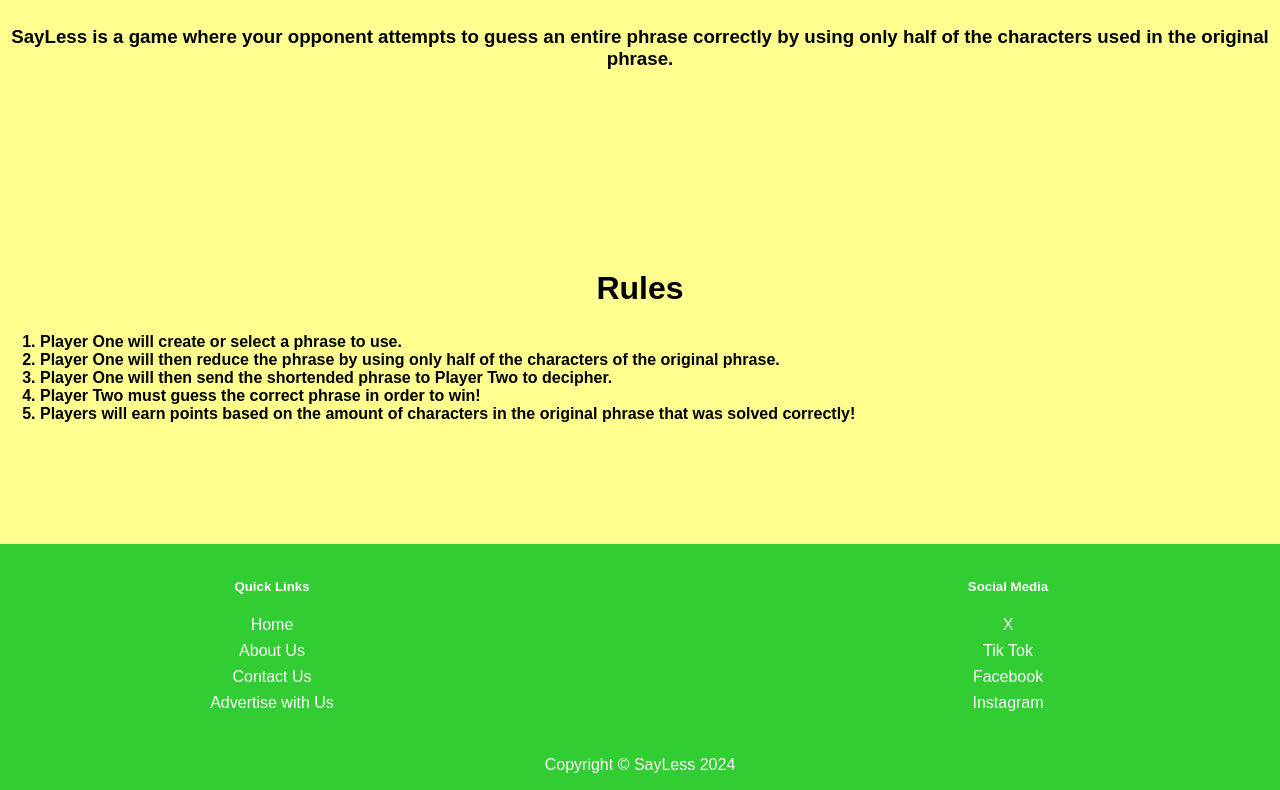
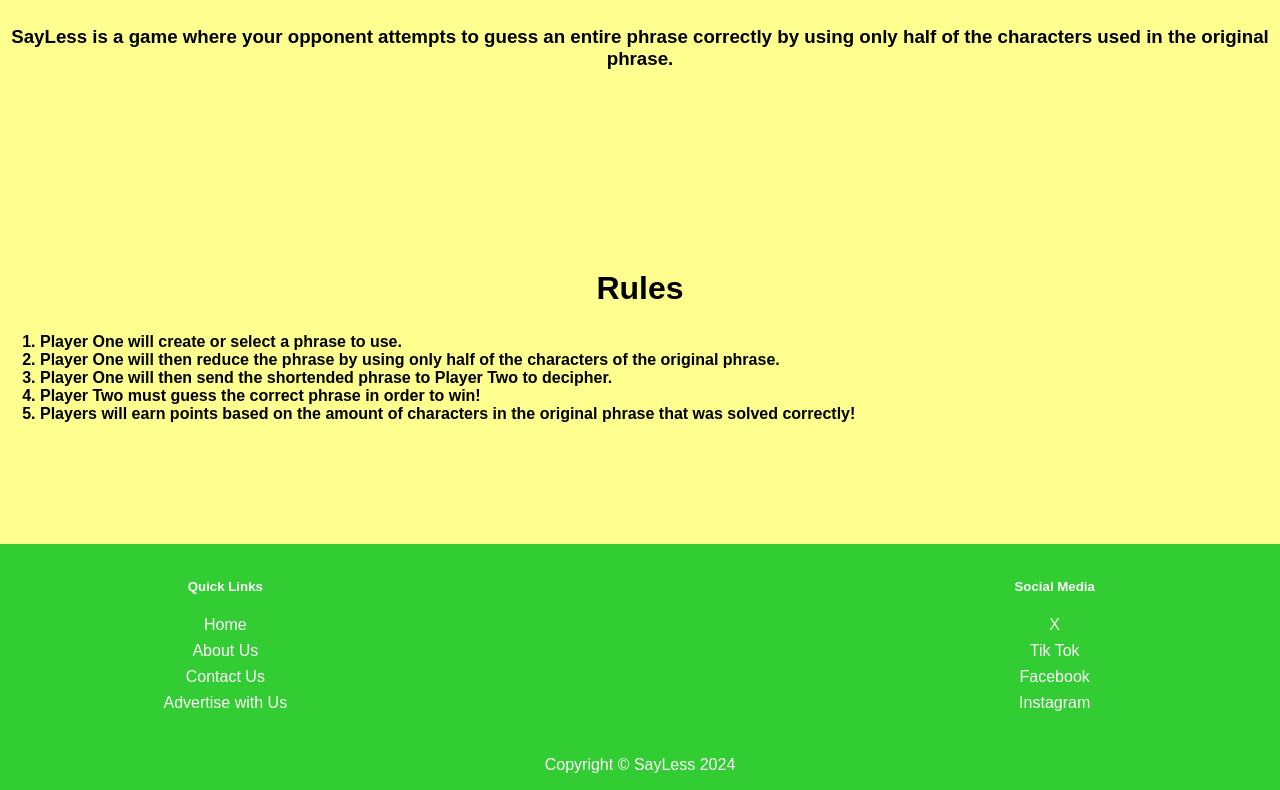
Before and after one commit to sudosurmrf/SayLess_TEST, a React (Vite) app: page / in a window 1280 px wide. Shown: the part 330-1120 px from the top of the page. Built offline with nearby package versions, Linux system fonts and the light colour scheme.

Commit message:
added routes for navbar

```diff
--- a/src/Components/Foot.jsx
+++ b/src/Components/Foot.jsx
@@ -3,7 +3,7 @@
 const Foot = () => {
     return (
         <footer className="footer">
-          <div className="container">
+          <div className="container-foot">
             <div className="row">
               <div className="col-md-4">
                 <h5>Quick Links</h5>
--- a/src/Components/Intro.jsx
+++ b/src/Components/Intro.jsx
@@ -7,24 +7,24 @@
         <div className="header">
          <h1>
           <span>SayLess</span>
-
           <span>SayLess</span>
           <span>SayLess</span>
          </h1>
         </div>
 
-        <h2>The fun phrase game you will be itching to play!</h2>
+        <h2 className="motto">The fun phrase game you will be itching to play!</h2>
         <h3>SayLess is a game where your opponent attempts to guess an entire phrase correctly by using only half of the characters used in the original phrase.</h3>
-        <h2>Rules</h2>
-        <h4>
-          <ol>
+
+         <h2 className="rules">Rules</h2>
+          <h4>
+           <ol>
             <li>Player One will create or select a phrase to use.</li>
             <li>Player One will then reduce the phrase by using only half of the characters of the original phrase.</li>
             <li>Player One will then send the shortended phrase to Player Two to decipher.</li>
             <li>Player Two must guess the correct phrase in order to win!</li>
             <li>Players will earn points based on the amount of characters in the original phrase that was solved correctly!</li>
-          </ol>
-        </h4>
+           </ol>
+          </h4>
       </>
 
 )};
```
Also changed, not shown: src/Components/Account.jsx (added, +10 -0 lines), src/Components/Login.jsx (added, +10 -0 lines).
